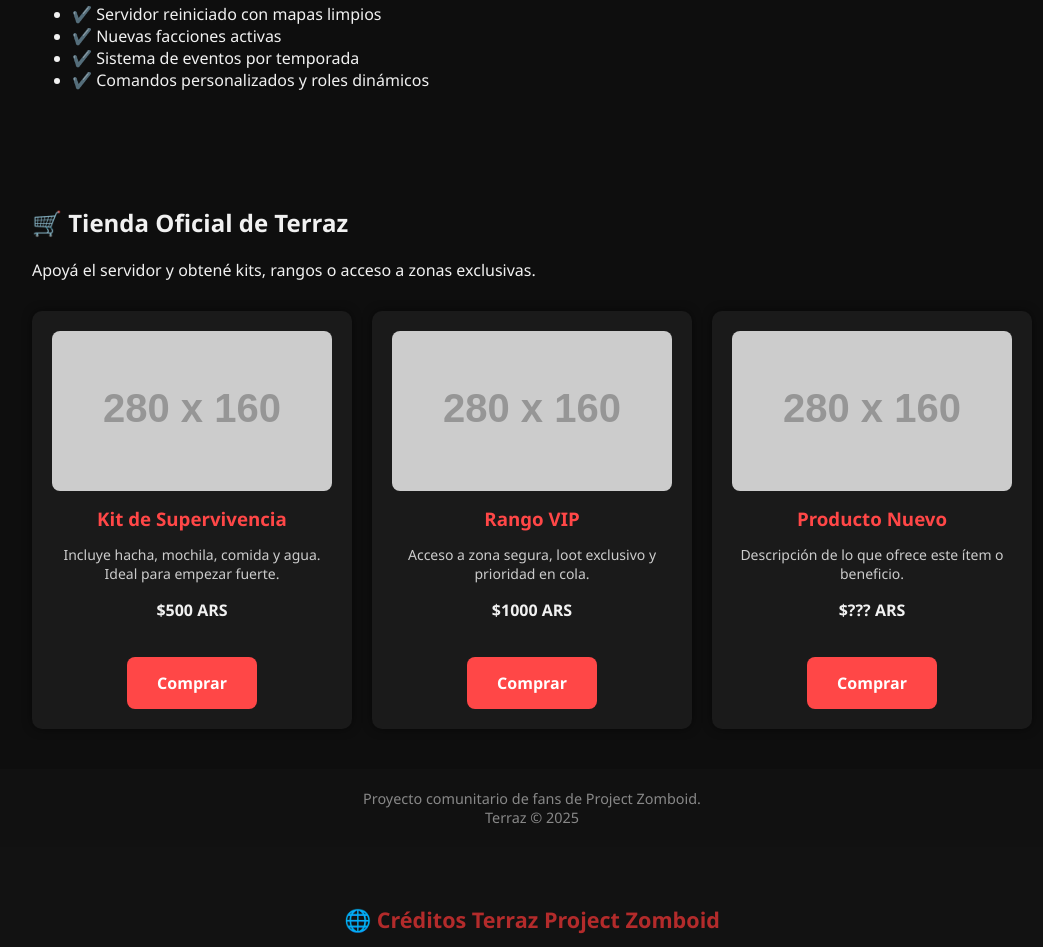
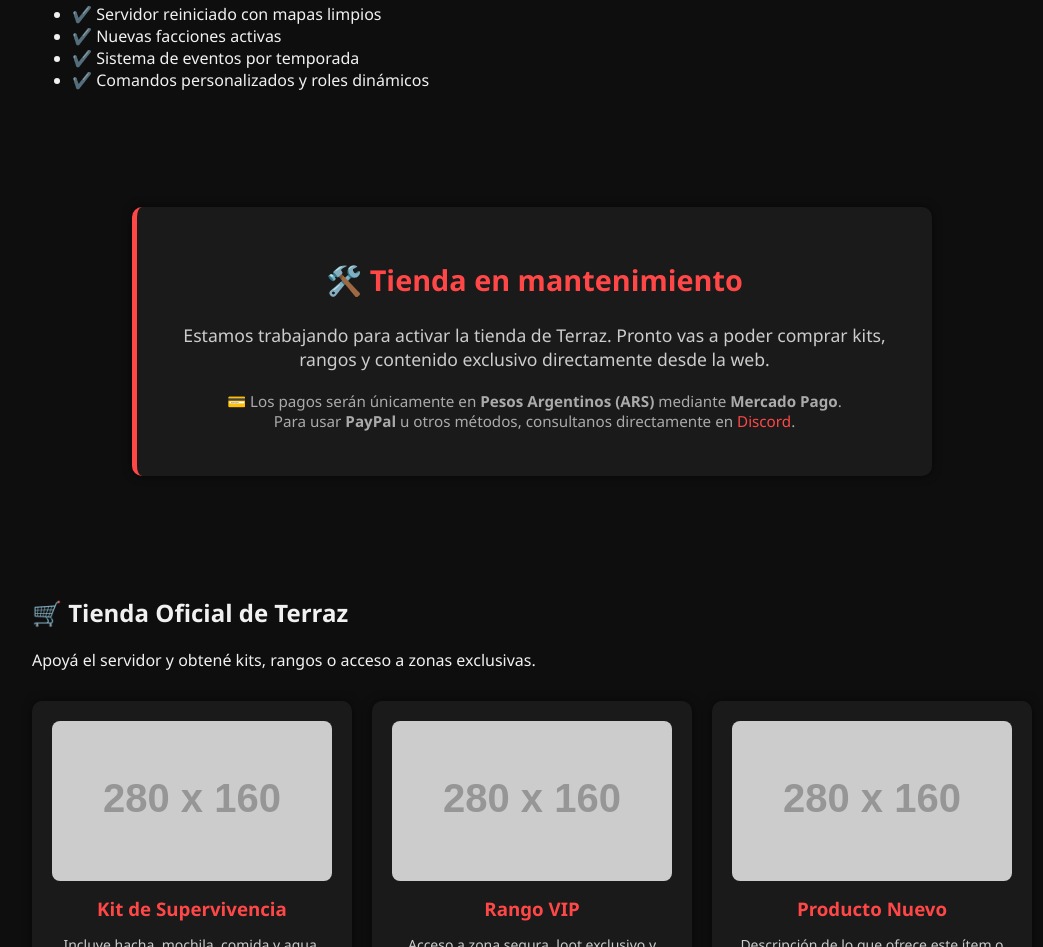
Before and after one commit to PampaRosendo/TerraZ, a plain HTML site: page index.html in a window 1280 px wide. Shown: the part 2777-3724 px from the top of the page, without its empty margins (108-1151 px from the left). Drawn offline with Linux system fonts and the light colour scheme; placeholder pictures from the web are drawn by us.

Commit message:
Update index.html

```diff
--- a/index.html
+++ b/index.html
@@ -199,6 +199,19 @@
   </ul>
 </section>
 
+<section style="padding: 60px 20px; max-width: 800px; margin: auto; text-align: center;">
+  <div style="background-color: #1a1a1a; border-left: 5px solid #ff4747; padding: 30px; border-radius: 10px; box-shadow: 0 0 10px rgba(0,0,0,0.5);">
+    <h2 style="color: #ff4747; font-size: 1.8em;">🛠️ Tienda en mantenimiento</h2>
+    <p style="color: #ccc; font-size: 1.1em; margin-top: 15px;">
+      Estamos trabajando para activar la tienda de Terraz. Pronto vas a poder comprar kits, rangos y contenido exclusivo directamente desde la web.
+    </p>
+    <p style="color: #aaa; font-size: 0.95em; margin-top: 20px;">
+      💳 Los pagos serán únicamente en <strong>Pesos Argentinos (ARS)</strong> mediante <strong>Mercado Pago</strong>.<br>
+      Para usar <strong>PayPal</strong> u otros métodos, consultanos directamente en <a href="https://discord.gg/MGan4TUp" target="_blank" style="color: #ff4747; text-decoration: none;">Discord</a>.
+    </p>
+  </div>
+</section>
+
 <section>
   <h2>🛒 Tienda Oficial de Terraz</h2>
   <p>Apoyá el servidor y obtené kits, rangos o acceso a zonas exclusivas.</p>
```
